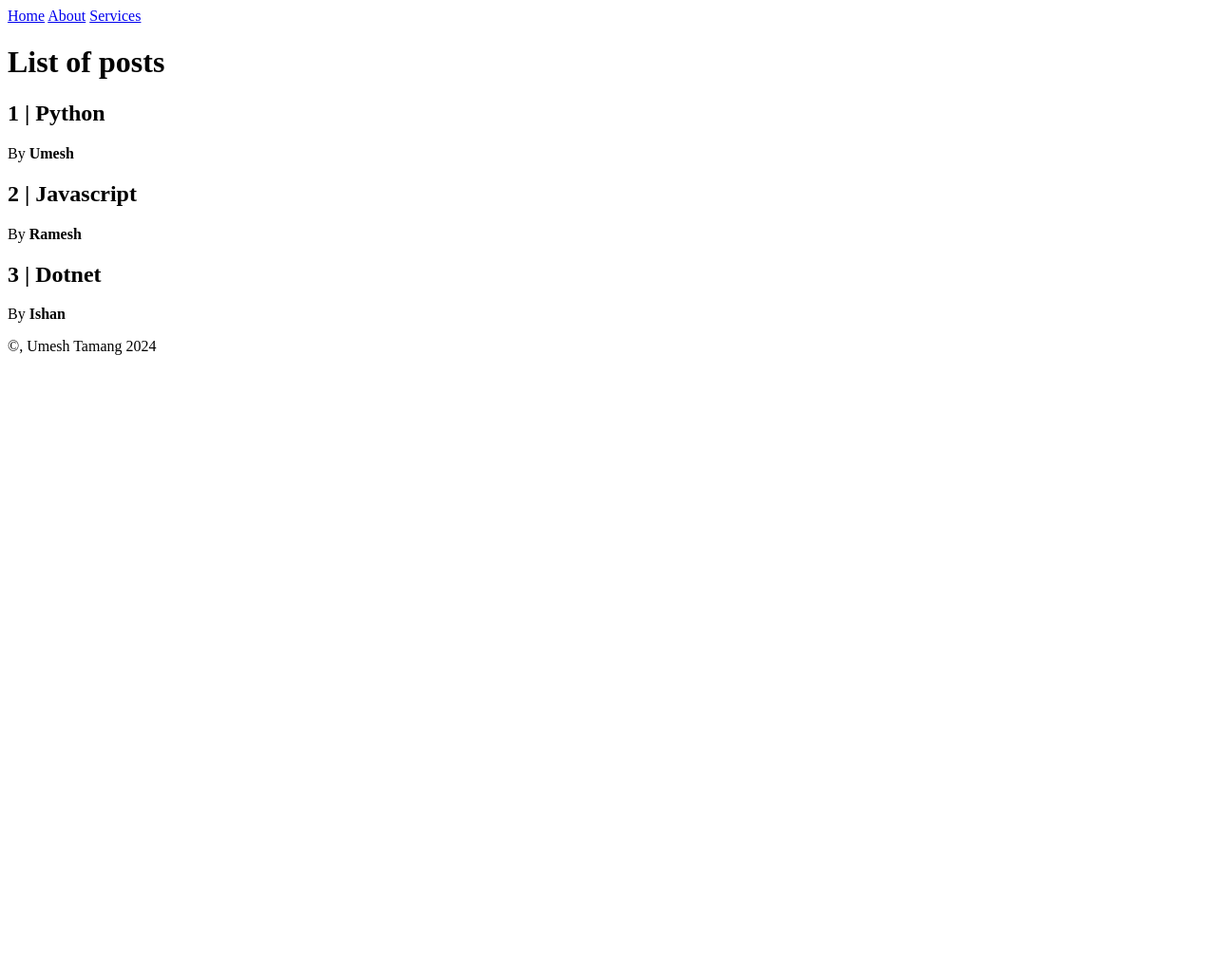
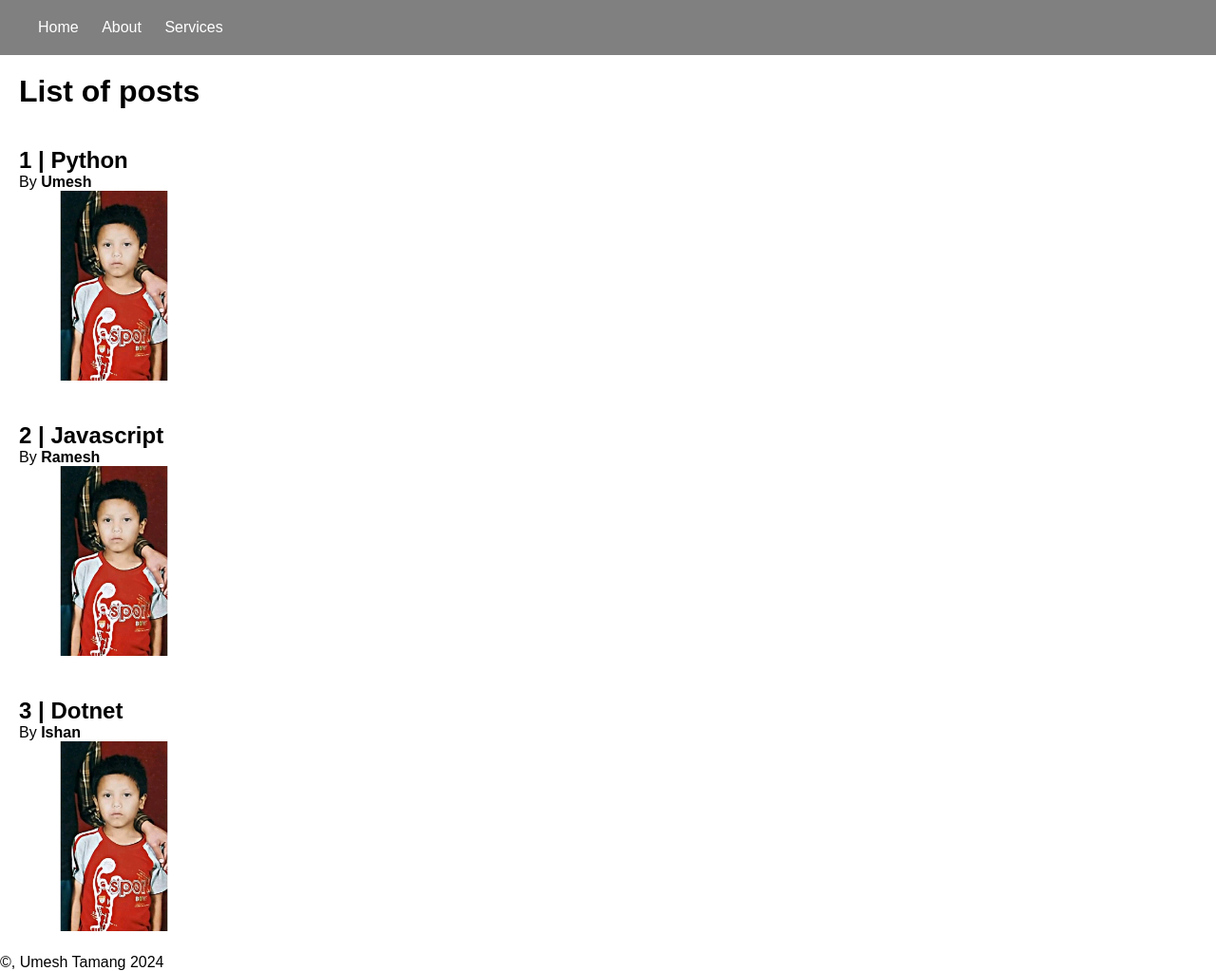
Before and after one commit to UmeshBabu7/Blog, a Django app: page / in a window 1280 px wide. Shown: the whole page at 95% size. Before the commit the page ends 374 px from the top, so only its background shows below. Run offline with Django 5.2, Linux system fonts and the light colour scheme.

Commit message:
Static Files (HTML, CSS and JavaScript,Images)

```diff
--- /dev/null
+++ b/blogproject/posts/static/css/main.css
@@ -0,0 +1,32 @@
+*{
+    padding: 0;
+    margin: 0;
+    box-sizing: border-box;
+    font-family: "Arial", sans-serif;
+}
+
+header{
+    background-color:grey;
+    padding: 20px;
+}
+
+.nav-link{
+    color: white;
+    margin-left: 20px;
+}
+
+.image{
+    width: 200px;
+}
+
+h1{
+    margin: 20px;
+}
+
+a{
+    text-decoration: none;
+}
+
+.post{
+    padding: 20px;
+}
--- /dev/null
+++ b/blogproject/posts/static/js/index.js
@@ -0,0 +1 @@
+alert("This is your js from Django")
--- a/blogproject/posts/templates/base.html
+++ b/blogproject/posts/templates/base.html
@@ -1,16 +1,18 @@
+{% load static %}
 <!DOCTYPE html>
 <html lang="en">
 <head>
     <meta charset="UTF-8">
     <meta name="viewport" content="width=device-width, initial-scale=1.0">
+    <link rel="stylesheet" href="{% static 'css/main.css' %}">
     <title>{{title}}</title>
 </head>
 <body>
 
     <header>
-        <a href="{% url 'posts_home' %}">Home</a>
-        <a href="{% url 'posts_about' %}">About</a>
-        <a href="{% url 'posts_services' %}">Services</a>
+        <a class="nav-link" href="{% url 'posts_home' %}">Home</a>
+        <a class="nav-link" href="{% url 'posts_about' %}">About</a>
+        <a class="nav-link" href="{% url 'posts_services' %}">Services</a>
     </header>
 
     {% block content %}
@@ -19,5 +21,9 @@
     <footer>
         &copy, Umesh Tamang 2024
     </footer>
+
+    <script src="{% static 'js/index.js' %}">
+
+    </script>
 </body>
 </html>
--- a/blogproject/posts/templates/index.html
+++ b/blogproject/posts/templates/index.html
@@ -1,12 +1,15 @@
 {% extends 'base.html' %}
+{% load static %}
 {% block content %}
 
     <h1>List of posts </h1>
 
     {% for post in posts %}
-
+    <div class="post">
     <h2>{{post.id}} | {{post.title}}</h2>
     <p>By <b>{{post.author}}</b></p>
+    <img src="{% static 'images/BabuTamang.jpg' %}" alt="photo" class="image">
+    </div>
 
     {% endfor %}
 
```
Also changed, not shown: blogproject/posts/static/images/BabuTamang.jpg (added).
